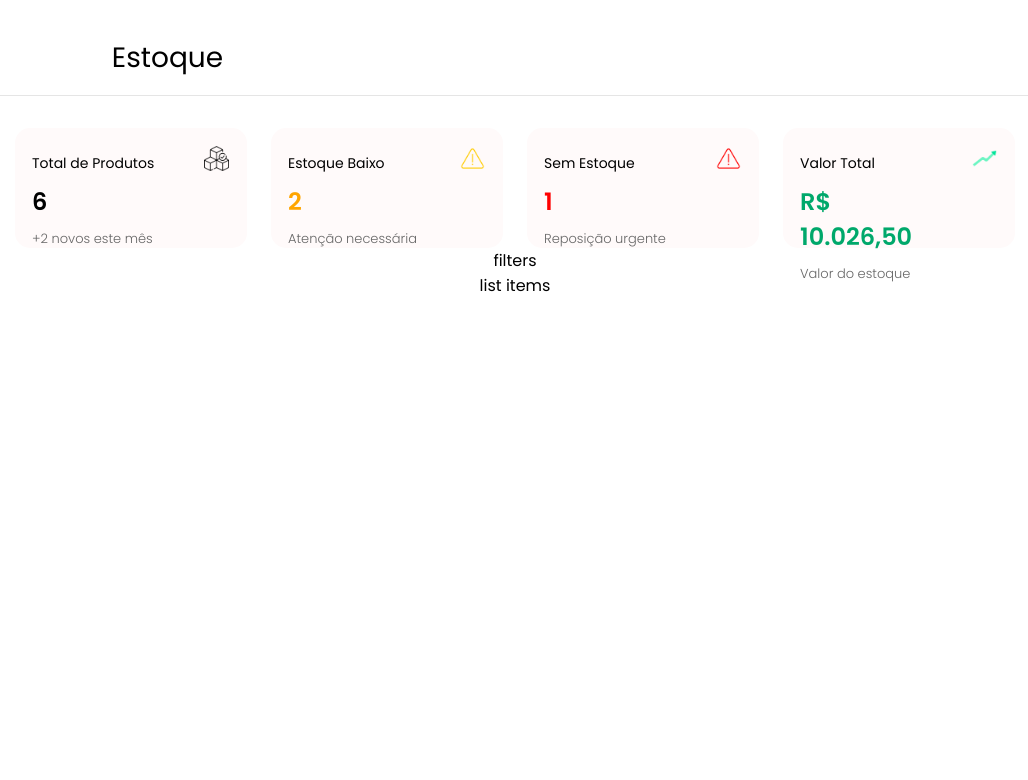
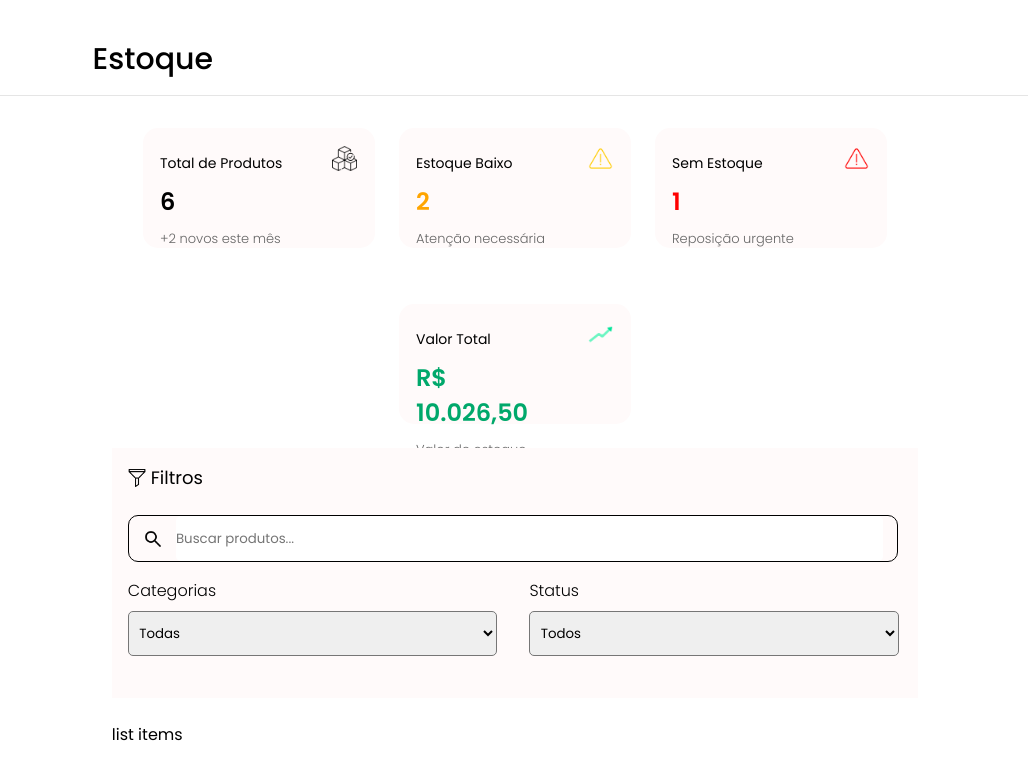
Before and after one commit to Gabrielsoac/stock-web, an Angular app: page / in a window 1280 px wide. Shown: the top 780 px of the page, without its empty margins (125-1153 px from the left). Built offline with nearby package versions, Linux system fonts and the light colour scheme.

Commit message:
feat: created filter section

```diff
--- a/src/app/components/stock/stock.html
+++ b/src/app/components/stock/stock.html
@@ -2,6 +2,7 @@
   <header class="header">
     <h1 class="header-title">Estoque</h1>
   </header>
+  <div class="main-section">
     <section class="information">
       <ul class="product-informations">
           <app-info-card title="Total de Produtos" info="6" description="+2 novos este mês" icon="/stock-info-card/total-stock.png"/>
@@ -10,10 +11,40 @@
           <app-info-card title="Valor Total" info="R$ 10.026,50" description="Valor do estoque" icon="growth.png" [style.--text-color]="'var(--text-green-card-color)'"/>
       </ul>
     </section>
-  <section class="filters">
-    filters
+    <section class="filters-section">
+      <div class="filter-title">
+        <img class="filter-icon" src="filter.png" alt="">
+        <h2 class="title">Filtros</h2>
+      </div>
+      <div class="filters">
+        <form action="" class="form-filter">
+          <div class="search-items">
+            <img src="search.png" alt="" class="search-icon">
+            <input type="text" placeholder="Buscar produtos..." class="search-bar">
+          </div>
+          <div class="selects">
+            <div class="select-space">
+              <label for="categories">Categorias</label>
+              <select name="categories" class="select">
+              @for (category of categories; track category) {
+                <option [value]="category"> {{ category }}</option>
+              }
+            </select>
+            </div>
+              <div class="select-space">
+                <label for="status">Status</label>
+                <select name="status" class="select">
+                  @for (statusType of status; track statusType) {
+                    <option [value]="statusType"> {{ statusType }}</option>
+                  }
+                </select>
+              </div>
+          </div>
+        </form>
+      </div>
       </section>
       <section class="items">
         list items
       </section>
+  </div>
 </main>
--- a/src/app/components/stock/stock.scss
+++ b/src/app/components/stock/stock.scss
@@ -1,25 +1,42 @@
+@import "../../../colors.scss";
+
 #stock {
   width: 100%;
+  height: 100vh;
   display: flex;
   flex-direction: column;
   align-items: center;
-  justify-content: center;
+  justify-content: initial;
+}
+
+.main-section {
+  display: flex;
+  flex-direction: column;
+  width: 63%;
+  gap: 3vh
 }
 
 .header {
   display: flex;
-  align-items: end;
-  width: 95%;
+  align-items: center;
+  justify-content: start;
+  width: 100%;
   height: 12vh;
 
   border-bottom: 1px solid rgba($color: black, $alpha: 0.1);
 }
 
 .header-title {
-  padding-left: 16vw;
-  padding-bottom: 2vh;
-  font-size: 28px;
-  font-weight: 400;
+  padding-top: 3vh;
+  padding-left: 17vw;
+  font-size: 30px;
+  font-weight: 500;
+}
+
+.information {
+  display: flex;
+  align-items: center;
+  justify-content: center;
 }
 
 .product-informations {
@@ -28,5 +45,127 @@
   flex-direction: row;
   justify-content: center;
   align-items: center;
+
   gap: 3vh;
 }
+
+.filters-section {
+  display: flex;
+  flex-direction: column;
+
+  align-items: start;
+  justify-content: start;
+
+  background-color: $background-card-color;
+
+  width: 100%;
+  height: 250px;
+  gap: 3vh;
+}
+
+.filters {
+  display: flex;
+  flex-direction: column;
+  align-items: start;
+  justify-content: start;
+  width: 100%;
+  padding-left: 2vh;
+}
+
+.search-items {
+  display: flex;
+  flex-direction: row;
+  justify-content: center;
+  align-items: center;
+
+  width: 97.5%;
+  gap: 1vw;
+
+  border: 1px solid black;
+  border-radius: 10px;
+
+  img {
+    background-color: none;
+    width: 20px;
+    height: 20px;
+  }
+}
+
+@media(max-width: 750px) {
+  .search-items {
+    img {
+      margin-left: 15px;
+    }
+  }
+}
+
+.search-items:focus {
+  border: 1px solid black;
+  outline: auto;
+}
+
+.form-filter {
+  display: flex;
+  flex-direction: column;
+  gap: 2vh;
+  width: 100%;
+}
+
+.filter-icon {
+  width: 18px;
+  height: 18px;
+}
+
+.filter-title {
+  display: flex;
+  font-weight: 400;
+  gap: 5px;
+
+  align-items: center;
+  padding-top: 2vh;
+  padding-left: 2vh;
+
+  h2 {
+    font-size: 18px;
+    font-weight: 400;
+  }
+}
+
+.selects {
+  display: flex;
+  flex-direction: row;
+  align-items: center;
+  justify-content: space-between;
+  gap: 1vw;
+}
+
+.select {
+  width: 95%;
+  padding: 0.5vw;
+}
+
+.search-bar {
+  width: 92%;
+  border: none;
+}
+
+.search-bar:focus {
+  border: none;
+  outline: none;
+}
+
+.search-bar, .select {
+  border-radius: 5px;
+  height: 45px;
+}
+
+.select-space {
+  width: 100%;
+  display: flex;
+  flex-direction: column;
+  gap: 1vh;
+
+  label {
+    font-weight: 200;
+  }
+}
--- a/src/app/components/stock/stock.ts
+++ b/src/app/components/stock/stock.ts
@@ -8,5 +8,6 @@ import { InfoCard } from "../../shared/info-card/info-card";
   styleUrl: './stock.scss'
 })
 export class Stock {
-
+  categories = ["Todas", "Roteadores", "Cabos", "Modems", "Switches"];
+  status = ["Todos", "Disponível", "Estoque Baixo", "Sem Estoque"];
 }
--- a/src/colors.scss
+++ b/src/colors.scss
@@ -1,7 +1,7 @@
 $background-primary-color:#FFFAFA;
 
 $card-primary-color:#666;
-
+$background-card-color: #FFFAFA;
 $text-green-card-color:#00A86B;
 
 $text-red-alert:#FF0000;
--- a/src/styles.scss
+++ b/src/styles.scss
@@ -1,4 +1,4 @@
-@import url("https://fonts.googleapis.com/css2?family=Poppins:wght@300;400;600;700&display=swap");
+@import url("https://fonts.googleapis.com/css2?family=Poppins:wght@300;400;500;600;700&display=swap");
 @import "./colors.scss";
 
 * {
```
Also changed, not shown: public/filter.png (added), public/search.png (added). Lines whose indentation alone changed are shown as unchanged.
